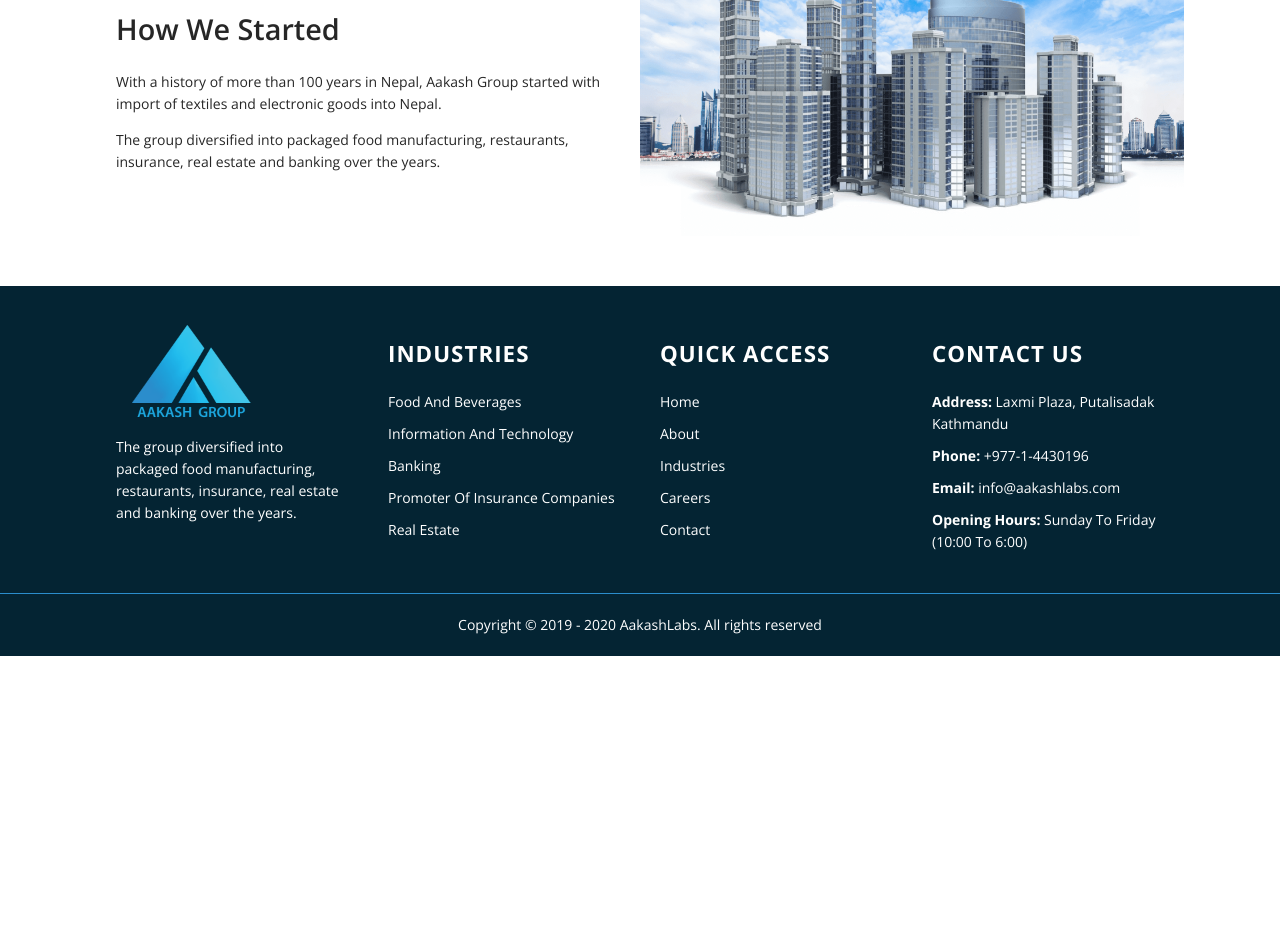
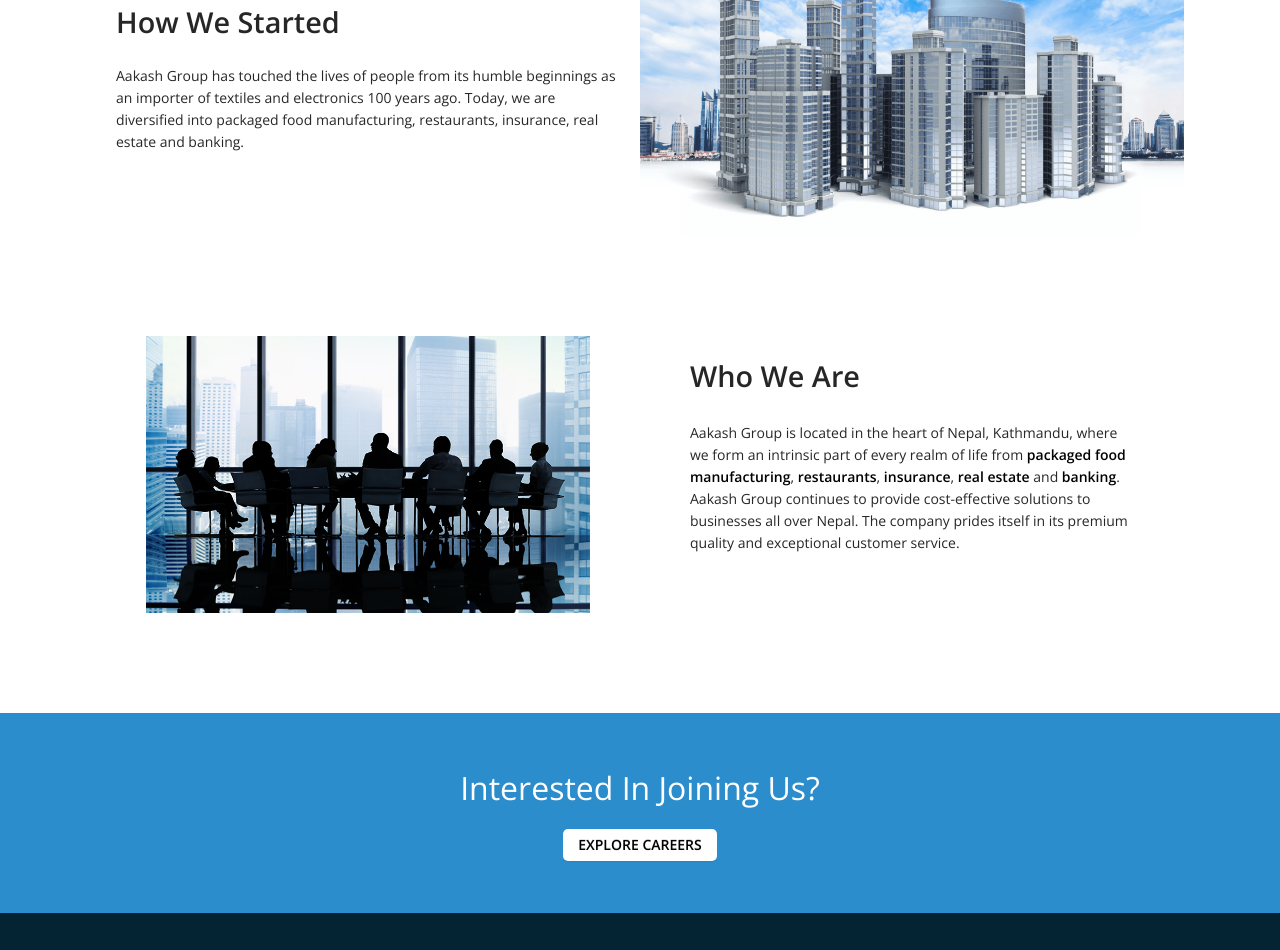
Before and after one commit to jhaaadarsh7/Aakash-group, a React (Create React App) app: page /about in a window 1280 px wide. Shown: the part 920-1870 px from the top of the page. Before the commit the page ends 1576 px from the top, so only its background shows below. Built offline with nearby package versions, Linux system fonts and the light colour scheme.

Commit message:
completed about page

```diff
--- a/src/components/about/AboutPage.jsx
+++ b/src/components/about/AboutPage.jsx
@@ -1,5 +1,9 @@
 import React from "react";
+import SideBySide from "../common/SideBySide";
 import HowWeStarted from "./HowWeStarted";
+import Info from "./Info";
+import img from "../../assets/images/who-we-are.png";
+import { Link } from "react-router-dom";
 
 const AboutPage = () => {
   return (
@@ -8,11 +12,36 @@
         <div className="text">
           <h1>About Us</h1>
           <p>
-            Thousands of people and business around the world use Aakash Groups.
+            Thousands of people and business all over Nepal use Aakash Group.
           </p>
         </div>
       </div>
       <HowWeStarted />
+      <div className="side-by-side component">
+        <div className="container">
+          <div className="left">
+            <img src={img} alt="" />
+          </div>
+          <div className="right">
+            <div className="title">
+              <div className="main">Who We Are</div>
+            </div>
+            <p>
+              Aakash Group is located in the heart of Nepal, Kathmandu, where we
+              form an intrinsic part of every realm of life from{" "}
+              <Link to="/industries">packaged food manufacturing</Link>,{" "}
+              <Link to="/industries">restaurants</Link>,{" "}
+              <Link to="/industries">insurance</Link>,{" "}
+              <Link to="/industries">real estate</Link> and{" "}
+              <Link to="/industries">banking</Link>. Aakash Group continues to
+              provide cost-effective solutions to businesses all over Nepal. The
+              company prides itself in its premium quality and exceptional
+              customer service.
+            </p>
+          </div>
+        </div>
+      </div>
+      <Info />
     </div>
   );
 };
--- a/src/components/about/HowWeStarted.jsx
+++ b/src/components/about/HowWeStarted.jsx
@@ -7,18 +7,19 @@
       <div className="container">
         <div className="left">
           <div className="title">
-            <div className="mini">ABOUT US</div>
             <div className="main">How We Started</div>
           </div>
           <div className="content">
             <p>
-              With a history of more than 100 years in Nepal, Aakash Group
-              started with import of textiles and electronic goods into Nepal.
+              Aakash Group has touched the lives of people from its humble
+              beginnings as an importer of textiles and electronics 100 years
+              ago. Today, we are diversified into packaged food manufacturing,
+              restaurants, insurance, real estate and banking.
             </p>
-            <p>
+            {/* <p>
               The group diversified into packaged food manufacturing,
               restaurants, insurance, real estate and banking over the years.
-            </p>
+            </p> */}
           </div>
         </div>
         <div className="right">
--- /dev/null
+++ b/src/components/about/Info.jsx
@@ -0,0 +1,20 @@
+import { Button } from "antd";
+import React from "react";
+import { Link } from "react-router-dom";
+
+const Info = () => {
+  return (
+    <div className="info component">
+      <div className="container">
+        <div className="text">
+          <div className="title">Interested In Joining Us?</div>
+          <Link to="/careers">
+            <Button type="primary">Explore Careers</Button>
+          </Link>
+        </div>
+      </div>
+    </div>
+  );
+};
+
+export default Info;
--- a/src/components/common/SideBySide.jsx
+++ b/src/components/common/SideBySide.jsx
@@ -2,27 +2,31 @@
 import { Button } from "antd";
 
 const SideBySide = (props) => {
+  const renderImage = () => {
+    if (props.image) {
+      return (
+        <div className="left">
+          <img src={props.image} alt="" />
+        </div>
+      );
+    } else {
+      return null;
+    }
+  };
+
   return (
     <div className="side-by-side component">
       <div className="container">
-        {/* <div className="left">
-          <img src={props.image} alt="" />
-        </div> */}
+        {renderImage()}
+
         <div className="right">
           <div className="title">
-            <span>About Us</span>
             <div className="main">
-              Provide Best
-              <br /> Business Solutions
+              {props.title[0]}
+              <br /> {props.title[1]}
             </div>
           </div>
-          <p>
-            Lorem ipsum dolor sit amet consectetur adipisicing elit.
-            Reprehenderit quos blanditiis necessitatibus. Illo expedita eos
-            consequatur odio hic vero voluptatem praesentium asperiores impedit
-            eaque magni exercitationem temporibus optio, cum repudiandae dolor
-            minima eveniet sit, deserunt, adipisci veritatis rerum alias. Saepe.
-          </p>
+          <p>{props.description}</p>
         </div>
       </div>
     </div>
--- a/src/components/industries/IndustriesPage.jsx
+++ b/src/components/industries/IndustriesPage.jsx
@@ -10,7 +10,11 @@
         heading="Industries"
         description="Aakash Group always tries to provide the best Business Solutions for Clients to grow up their Business very sharply and smoothly."
       />
-      <SideBySide />
+      <SideBySide
+        title={["We Provide", "Best Business Solutions"]}
+        description="Lorem ipsum, dolor sit amet consectetur adipisicing elit. Autem, laborum debitis, est reiciendis natus quam sed a quos pariatur inventore officia vel itaque, consequuntur quidem optio laudantium nam? Fuga, quae!"
+      />
+
       <Industries />
     </div>
   );
--- a/src/scss/about/about.scss
+++ b/src/scss/about/about.scss
@@ -65,4 +65,42 @@
       }
     }
   }
+  .side-by-side {
+    .container {
+      .right {
+        .title {
+          .main {
+            font-size: 1.8rem;
+            font-weight: 600;
+          }
+        }
+      }
+    }
+  }
+  .info {
+    padding: 50px 0;
+    margin-bottom: 0;
+    background-color: $primary-color;
+    .container {
+      display: flex;
+      justify-content: center;
+      align-items: center;
+      flex-direction: column;
+      .text {
+        text-align: center;
+        font-size: 2rem;
+        color: $color-light;
+      }
+      button {
+        background-color: $color-light;
+        color: $color-dark;
+        // padding: 15px 20px;
+        border-radius: 5px;
+        margin: auto;
+        border: none;
+        font-weight: 600;
+        text-transform: uppercase;
+      }
+    }
+  }
 }
--- a/src/scss/common/base.scss
+++ b/src/scss/common/base.scss
@@ -64,8 +64,13 @@
     align-items: center;
     .left {
       padding: 50px;
+      width: 50%;
+      img {
+        width: 100%;
+      }
     }
     .right {
+      width: 50%;
       padding: 0 50px;
       .title {
         span {
@@ -81,6 +86,9 @@
       }
       p {
         padding: 25px 0;
+        a {
+          font-weight: 600;
+        }
       }
     }
   }
```
Also changed, not shown: src/assets/images/who-we-are.jpg (added), src/assets/images/who-we-are.png (added).
